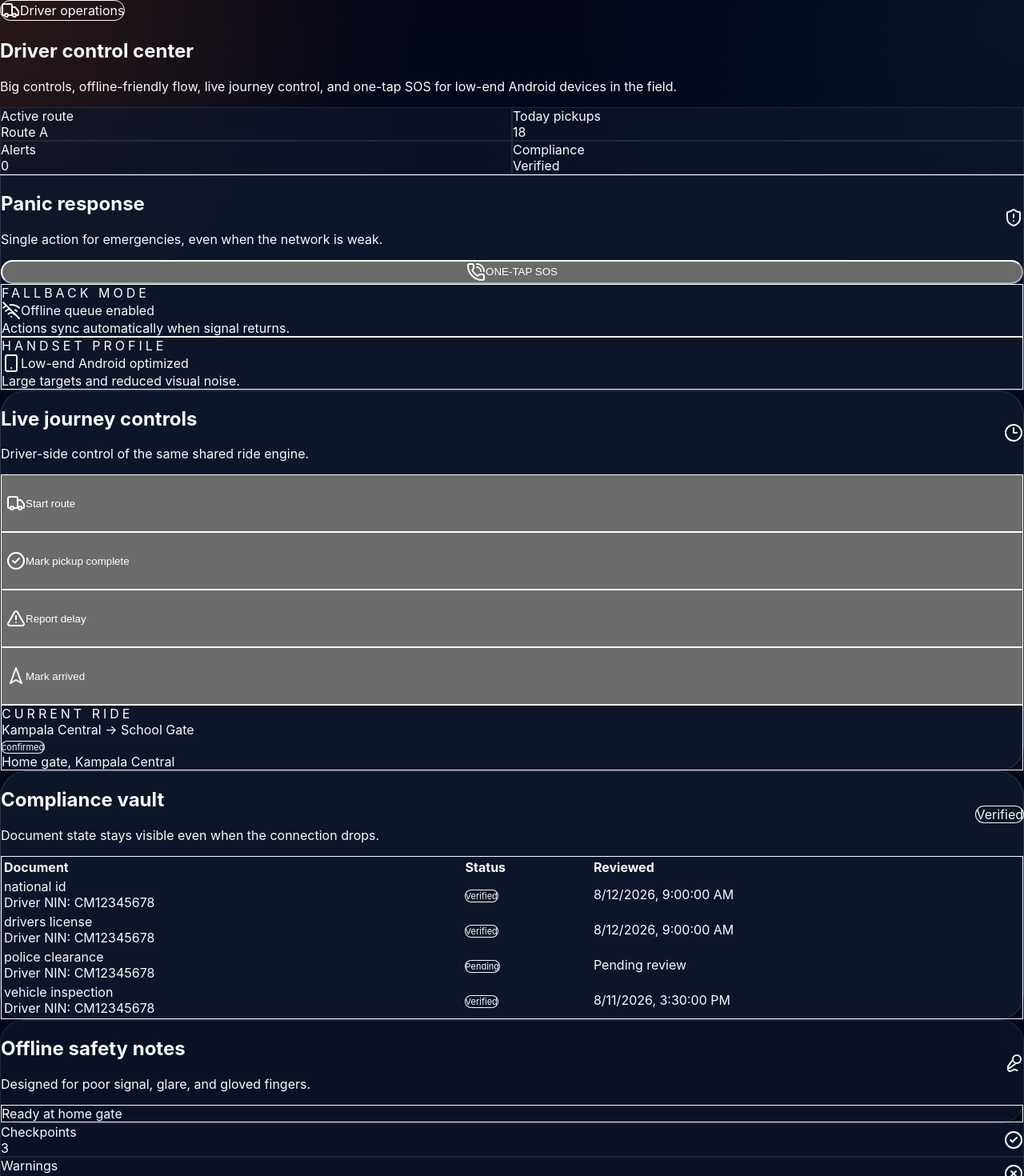
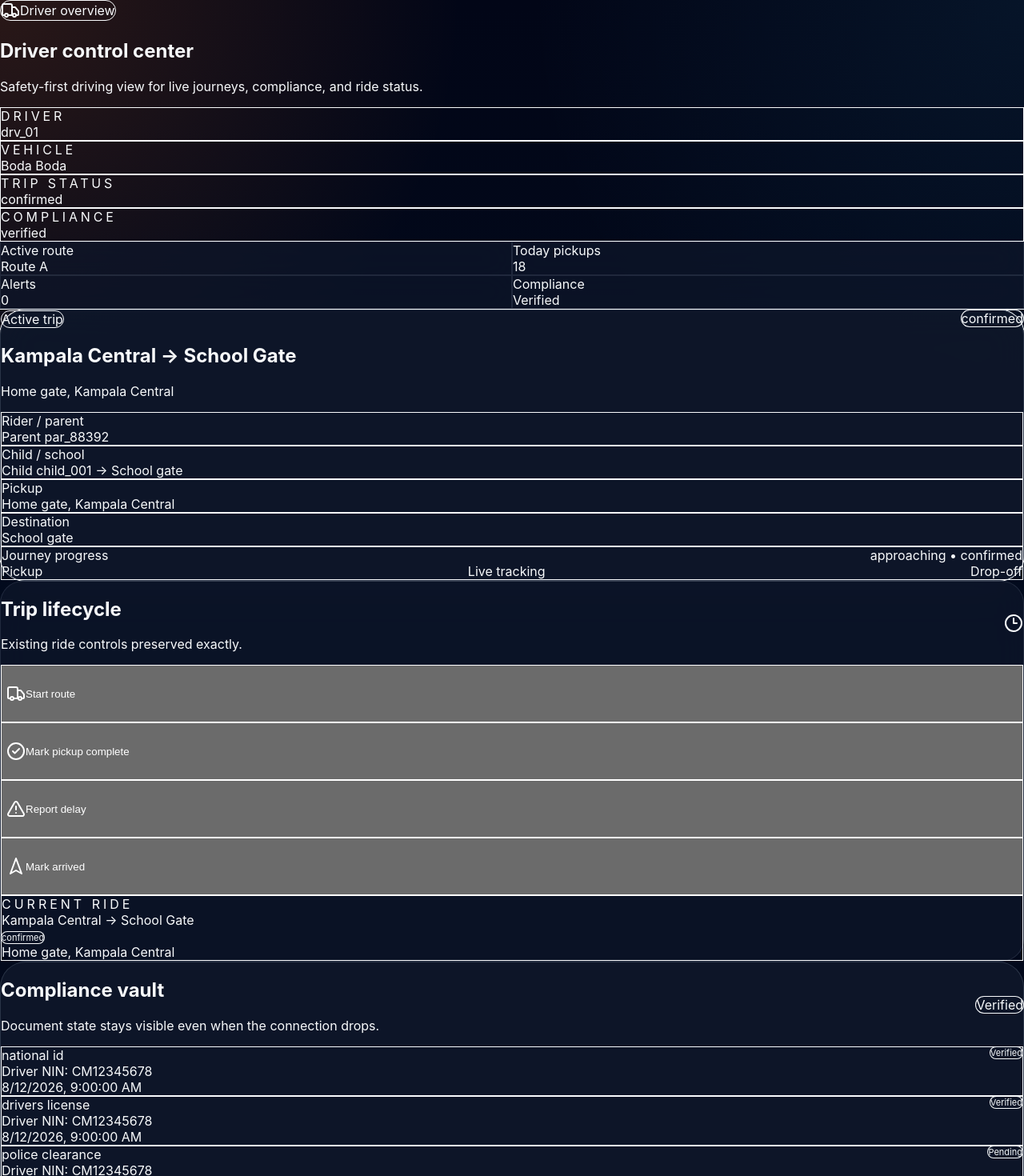
Before and after one commit to hassankavuma-prog/polesafe, a Next.js app: page /driver in a window 1280 px wide. Shown: the top 1470 px of the page at 80% size. Built offline with nearby package versions, Linux system fonts and the light colour scheme.

Commit message:
feat: redesign PoleSafe driver dashboard

```diff
--- a/app/driver/page.tsx
+++ b/app/driver/page.tsx
@@ -1,7 +1,7 @@
 'use client';
 
 import { useMemo, useState } from 'react';
-import { AlertTriangle, CheckCircle2, Clock3, FileCheck2, Mic2, PhoneCall, ShieldAlert, Smartphone, Truck, WifiOff, XCircle, Navigation2, Users2, MapPinned } from 'lucide-react';
+import { AlertTriangle, CheckCircle2, Clock3, FileCheck2, Mic2, Navigation2, PhoneCall, ShieldAlert, Smartphone, Truck, WifiOff, XCircle, MapPinned, Users2 } from 'lucide-react';
 import type { DriverComplianceVault, LiveJourneyState, RideAlertEvent, RideConfidenceState } from '../../types/polesafe';
 import { buildSOSAlert, evaluateJourneyTelemetry } from '../../lib/ride/engine';
 import { upsertRideSnapshot } from '../../lib/ride/registry';
@@ -70,6 +70,7 @@ export default function DriverDashboardPage() {
   const [muted, setMuted] = useState(false);
 
   const alerts = useMemo(() => driverNotes.slice(0, 5), [driverNotes]);
+  const documents = vault.documents ?? [];
 
   const commit = (next: LiveJourneyState, note: string, alert?: RideAlertEvent) => {
     setJourney(next);
@@ -119,13 +120,38 @@ export default function DriverDashboardPage() {
 
   return (
     <main className="min-h-screen bg-slate-950 text-slate-100">
-      <div className="pointer-events-none fixed inset-0 bg-[radial-gradient(circle_at_top,_rgba(249,115,22,0.14),_transparent_28%),radial-gradient(circle_at_80%_20%,_rgba(56,189,248,0.10),_transparent_26%)]" /><div className="pointer-events-none fixed inset-0 soft-grid opacity-[0.16]" /><section className="border-b border-white/5 bg-slate-950/70 backdrop-blur-2xl">
-        <div className="mx-auto max-w-7xl px-4 py-5 sm:px-6 sm:py-8 lg:px-8">
-          <div className="flex flex-col gap-5 lg:flex-row lg:items-end lg:justify-between">
-            <div>
-              <div className="inline-flex items-center gap-2 rounded-full border border-white/10 bg-white/5 px-3 py-1 text-xs text-orange-300 shadow-sm shadow-black/20"><Truck className="h-3.5 w-3.5" /> Driver operations</div>
-              <h1 className="mt-4 text-3xl font-semibold tracking-tight text-white sm:text-4xl">Driver control center</h1>
-              <p className="mt-3 max-w-2xl text-sm leading-6 text-slate-300 sm:text-base">Big controls, offline-friendly flow, live journey control, and one-tap SOS for low-end Android devices in the field.</p>
+      <div className="pointer-events-none fixed inset-0 bg-[radial-gradient(circle_at_top,_rgba(56,189,248,0.14),_transparent_28%),radial-gradient(circle_at_80%_20%,_rgba(15,23,42,0.92),_transparent_30%)]" />
+      <div className="pointer-events-none fixed inset-0 soft-grid opacity-[0.14]" />
+
+      <section className="border-b border-white/5 bg-slate-950/80 backdrop-blur-2xl">
+        <div className="mx-auto max-w-7xl px-4 py-5 sm:px-6 lg:px-8">
+          <div className="flex flex-col gap-5 lg:flex-row lg:items-start lg:justify-between">
+            <div className="space-y-4">
+              <div className="inline-flex items-center gap-2 rounded-full border border-sky-400/20 bg-sky-500/10 px-3 py-1 text-xs font-semibold text-sky-100 shadow-sm shadow-sky-950/20">
+                <Truck className="h-3.5 w-3.5" /> Driver overview
+              </div>
+              <div>
+                <h1 className="text-3xl font-semibold tracking-tight text-white sm:text-4xl">Driver control center</h1>
+                <p className="mt-2 max-w-2xl text-sm leading-6 text-slate-300 sm:text-base">Safety-first driving view for live journeys, compliance, and ride status.</p>
+              </div>
+              <div className="grid gap-3 sm:grid-cols-2 xl:grid-cols-4">
+                <div className="rounded-3xl border border-white/8 bg-white/[0.04] p-4 shadow-sm shadow-black/10">
+                  <div className="text-xs uppercase tracking-[0.24em] text-slate-500">Driver</div>
+                  <div className="mt-1 text-base font-semibold text-white">{journey.driverId}</div>
+                </div>
+                <div className="rounded-3xl border border-white/8 bg-white/[0.04] p-4 shadow-sm shadow-black/10">
+                  <div className="text-xs uppercase tracking-[0.24em] text-slate-500">Vehicle</div>
+                  <div className="mt-1 text-base font-semibold text-white">{journey.vehicleKind === 'boda_boda' ? 'Boda Boda' : 'Car'}</div>
+                </div>
+                <div className="rounded-3xl border border-white/8 bg-white/[0.04] p-4 shadow-sm shadow-black/10">
+                  <div className="text-xs uppercase tracking-[0.24em] text-slate-500">Trip status</div>
+                  <div className="mt-1 text-base font-semibold text-white">{journey.confidenceState.replace('_', ' ')}</div>
+                </div>
+                <div className="rounded-3xl border border-white/8 bg-white/[0.04] p-4 shadow-sm shadow-black/10">
+                  <div className="text-xs uppercase tracking-[0.24em] text-slate-500">Compliance</div>
+                  <div className="mt-1 text-base font-semibold text-white">{vault.status}</div>
+                </div>
+              </div>
             </div>
             <div className="grid grid-cols-2 gap-3 sm:grid-cols-4">
               {tripStats.map((stat) => (
@@ -139,42 +165,72 @@ export default function DriverDashboardPage() {
         </div>
       </section>
 
-      <section className="mx-auto grid max-w-7xl gap-6 px-4 py-6 sm:px-6 sm:py-8 lg:px-8 xl:grid-cols-[0.95fr_1.05fr]">
+      <section className="mx-auto grid max-w-7xl gap-6 px-4 py-6 sm:px-6 sm:py-8 lg:px-8 xl:grid-cols-[0.98fr_1.02fr]">
         <div className="space-y-6">
-          <div className="glass-strong rounded-3xl p-5 shadow-2xl shadow-black/20 sm:p-6">
-            <div className="flex items-center justify-between gap-4">
+          <div className="glass-strong rounded-[2rem] p-5 shadow-2xl shadow-black/20 sm:p-6 ring-1 ring-sky-400/10">
+            <div className="flex items-start justify-between gap-4">
               <div>
-                <h2 className="text-xl font-semibold text-white">Panic response</h2>
-                <p className="mt-1 text-sm text-slate-400">Single action for emergencies, even when the network is weak.</p>
+                <div className="inline-flex items-center gap-2 rounded-full border border-sky-400/20 bg-sky-500/10 px-3 py-1 text-xs font-semibold text-sky-100">Active trip</div>
+                <h2 className="mt-3 text-2xl font-semibold tracking-tight text-white">{journey.routeName}</h2>
+                <p className="mt-1 text-sm text-slate-400">{journey.currentLocationLabel}</p>
               </div>
-              <ShieldAlert className="h-5 w-5 text-orange-300" />
+              <div className={`inline-flex items-center gap-2 rounded-full px-3 py-1 text-xs font-medium ring-1 ${journeyTone[journey.confidenceState]}`}>{journey.confidenceState.replace('_', ' ')}</div>
             </div>
-            <button onClick={() => handleAction('sos')} className="mt-6 flex w-full items-center justify-center gap-3 rounded-[1.5rem] bg-red-500 px-6 py-5 text-lg font-semibold text-white shadow-lg shadow-red-950/30 transition active:scale-[0.99] sm:min-h-[88px]"><PhoneCall className="h-6 w-6" /> ONE-TAP SOS</button>
-            <div className="mt-4 grid gap-3 sm:grid-cols-2">
-              <div className="rounded-2xl border border-white/8 bg-white/[0.04] p-4"><div className="text-xs uppercase tracking-[0.25em] text-slate-500">Fallback mode</div><div className="mt-2 flex items-center gap-2 text-sm text-slate-200"><WifiOff className="h-4 w-4 text-amber-300" /> Offline queue enabled</div><div className="mt-1 text-sm text-slate-400">Actions sync automatically when signal returns.</div></div>
-              <div className="rounded-2xl border border-white/8 bg-white/[0.04] p-4"><div className="text-xs uppercase tracking-[0.25em] text-slate-500">Handset profile</div><div className="mt-2 flex items-center gap-2 text-sm text-slate-200"><Smartphone className="h-4 w-4 text-emerald-300" /> Low-end Android optimized</div><div className="mt-1 text-sm text-slate-400">Large targets and reduced visual noise.</div></div>
+
+            <div className="mt-5 grid gap-3 sm:grid-cols-2 xl:grid-cols-4">
+              <div className="rounded-2xl border border-white/8 bg-white/[0.04] p-4">
+                <div className="text-xs text-slate-500">Rider / parent</div>
+                <div className="mt-1 text-sm font-semibold text-white">Parent {journey.parentId}</div>
+              </div>
+              <div className="rounded-2xl border border-white/8 bg-white/[0.04] p-4">
+                <div className="text-xs text-slate-500">Child / school</div>
+                <div className="mt-1 text-sm font-semibold text-white">Child {journey.childId} → School gate</div>
+              </div>
+              <div className="rounded-2xl border border-white/8 bg-white/[0.04] p-4">
+                <div className="text-xs text-slate-500">Pickup</div>
+                <div className="mt-1 text-sm font-semibold text-white">Home gate, Kampala Central</div>
+              </div>
+              <div className="rounded-2xl border border-white/8 bg-white/[0.04] p-4">
+                <div className="text-xs text-slate-500">Destination</div>
+                <div className="mt-1 text-sm font-semibold text-white">School gate</div>
+              </div>
+            </div>
+
+            <div className="mt-4 rounded-2xl border border-sky-400/10 bg-sky-500/5 p-4">
+              <div className="flex items-center justify-between gap-3 text-sm text-slate-200">
+                <span className="font-medium text-white">Journey progress</span>
+                <span>{journey.geofenceStatus} • {journey.confidence}</span>
+              </div>
+              <div className="mt-3 h-2 overflow-hidden rounded-full bg-slate-800">
+                <div className={`h-full rounded-full bg-sky-400 ${journey.confidenceState === 'arrived' ? 'w-full' : journey.confidenceState === 'delayed' ? 'w-2/3' : 'w-3/4'}`} />
+              </div>
+              <div className="mt-3 flex items-center justify-between text-xs text-slate-400">
+                <span>Pickup</span>
+                <span>Live tracking</span>
+                <span>Drop-off</span>
+              </div>
             </div>
           </div>
 
-          <div className="glass-strong rounded-[2rem] p-5 sm:p-6 shadow-2xl shadow-black/20">
+          <div className="glass rounded-[1.75rem] p-5 sm:p-6">
             <div className="flex items-center justify-between gap-4">
               <div>
-                <h2 className="text-xl font-semibold text-white">Live journey controls</h2>
-                <p className="mt-1 text-sm text-slate-400">Driver-side control of the same shared ride engine.</p>
+                <h2 className="text-xl font-semibold text-white">Trip lifecycle</h2>
+                <p className="mt-1 text-sm text-slate-400">Existing ride controls preserved exactly.</p>
               </div>
-              <Clock3 className="h-5 w-5 text-emerald-300" />
+              <Clock3 className="h-5 w-5 text-sky-300" />
             </div>
             <div className="mt-6 grid gap-3 sm:grid-cols-2">
               {[
                 { title: 'Start route', icon: Truck, tone: 'emerald', action: 'start' as const },
                 { title: 'Mark pickup complete', icon: CheckCircle2, tone: 'emerald', action: 'board' as const },
-                { title: 'Report delay', icon: AlertTriangle, tone: 'orange', action: 'delay' as const },
+                { title: 'Report delay', icon: AlertTriangle, tone: 'amber', action: 'delay' as const },
                 { title: 'Mark arrived', icon: Navigation2, tone: 'slate', action: 'arrive' as const },
               ].map((item) => {
                 const Icon = item.icon;
                 return (
                   <button key={item.title} onClick={() => handleAction(item.action)} className="flex min-h-[72px] items-center gap-3 rounded-2xl border border-white/8 bg-white/[0.04] px-4 py-3 text-left text-sm font-medium text-white transition hover:border-white/15 hover:bg-white/[0.06]">
-                    <span className={`flex h-11 w-11 items-center justify-center rounded-2xl ${item.tone === 'emerald' ? 'bg-emerald-500/10 text-emerald-300' : item.tone === 'orange' ? 'bg-orange-500/10 text-orange-300' : 'bg-slate-500/10 text-slate-300'}`}><Icon className="h-5 w-5" /></span>
+                    <span className={`flex h-11 w-11 items-center justify-center rounded-2xl ${item.tone === 'emerald' ? 'bg-emerald-500/10 text-emerald-300' : item.tone === 'amber' ? 'bg-amber-500/10 text-amber-300' : 'bg-slate-500/10 text-slate-300'}`}><Icon className="h-5 w-5" /></span>
                     <span>{item.title}</span>
                   </button>
                 );
@@ -198,20 +254,28 @@ export default function DriverDashboardPage() {
               </div>
               <div className={`rounded-full px-3 py-1 text-xs font-medium ring-1 capitalize ${complianceStatusClass[vault.status]}`}>{vault.status}</div>
             </div>
-            <div className="mt-6 overflow-hidden rounded-2xl border border-white/8">
-              <table className="min-w-full divide-y divide-white/8 text-left text-sm">
-                <thead className="bg-white/[0.04] text-slate-400"><tr><th className="px-4 py-3 font-medium">Document</th><th className="px-4 py-3 font-medium">Status</th><th className="px-4 py-3 font-medium">Reviewed</th></tr></thead>
-                <tbody className="divide-y divide-white/8 bg-slate-950/50">{(vault.documents ?? []).map((doc) => <tr key={doc.id} className="text-slate-300"><td className="px-4 py-3"><div className="font-medium text-white">{doc.type.replaceAll('_', ' ')}</div><div className="text-xs text-slate-500">Driver NIN: {vault.nationalIdNumber}</div></td><td className="px-4 py-3"><span className={`inline-flex rounded-full px-2.5 py-1 text-[11px] font-medium ring-1 capitalize ${complianceStatusClass[doc.status]}`}>{doc.status}</span></td><td className="px-4 py-3 text-slate-400">{doc.reviewedAt ? new Date(doc.reviewedAt).toLocaleString() : 'Pending review'}</td></tr>)}</tbody>
-              </table>
+            <div className="mt-6 grid gap-3 sm:grid-cols-2">
+              {documents.map((doc) => (
+                <div key={doc.id} className="rounded-2xl border border-white/8 bg-white/[0.04] p-4">
+                  <div className="flex items-start justify-between gap-3">
+                    <div>
+                      <div className="font-medium text-white">{doc.type.replaceAll('_', ' ')}</div>
+                      <div className="mt-1 text-xs text-slate-500">Driver NIN: {vault.nationalIdNumber}</div>
+                    </div>
+                    <span className={`inline-flex rounded-full px-2.5 py-1 text-[11px] font-medium ring-1 capitalize ${complianceStatusClass[doc.status]}`}>{doc.status}</span>
+                  </div>
+                  <div className="mt-3 text-xs text-slate-400">{doc.reviewedAt ? new Date(doc.reviewedAt).toLocaleString() : 'Pending review'}</div>
+                </div>
+              ))}
             </div>
           </div>
 
           <div className="glass rounded-[1.75rem] p-5 sm:p-6">
-            <div className="flex items-center justify-between gap-4"><div><h2 className="text-xl font-semibold text-white">Offline safety notes</h2><p className="mt-1 text-sm text-slate-400">Designed for poor signal, glare, and gloved fingers.</p></div><Mic2 className="h-5 w-5 text-orange-300" /></div>
+            <div className="flex items-center justify-between gap-4"><div><h2 className="text-xl font-semibold text-white">Alerts and notes</h2><p className="mt-1 text-sm text-slate-400">Designed for poor signal, glare, and gloved fingers.</p></div><Mic2 className="h-5 w-5 text-sky-300" /></div>
             <div className="mt-6 space-y-3">{alerts.map((item) => <div key={item} className="rounded-2xl border border-white/8 bg-white/[0.04] p-4 text-sm text-slate-300">{item}</div>)}</div>
           </div>
 
-          <div className="grid gap-4 md:grid-cols-3">{[{ label: 'Checkpoints', value: '3', icon: CheckCircle2 }, { label: 'Warnings', value: muted ? 'Muted' : '0', icon: XCircle }, { label: 'Next review', value: 'Today', icon: Clock3 }].map((item) => { const Icon = item.icon; return <div key={item.label} className="glass rounded-2xl p-4"><div className="flex items-center justify-between gap-3"><div><div className="text-xs text-slate-500">{item.label}</div><div className="mt-2 text-lg font-semibold text-white">{item.value}</div></div><Icon className="h-5 w-5 text-orange-300" /></div></div>; })}</div>
+          <div className="grid gap-4 md:grid-cols-3">{[{ label: 'Checkpoints', value: '3', icon: CheckCircle2 }, { label: 'Warnings', value: muted ? 'Muted' : '0', icon: XCircle }, { label: 'Next review', value: 'Today', icon: Clock3 }].map((item) => { const Icon = item.icon; return <div key={item.label} className="glass rounded-2xl p-4"><div className="flex items-center justify-between gap-3"><div><div className="text-xs text-slate-500">{item.label}</div><div className="mt-2 text-lg font-semibold text-white">{item.value}</div></div><Icon className="h-5 w-5 text-sky-300" /></div></div>; })}</div>
         </div>
       </section>
     </main>
```
